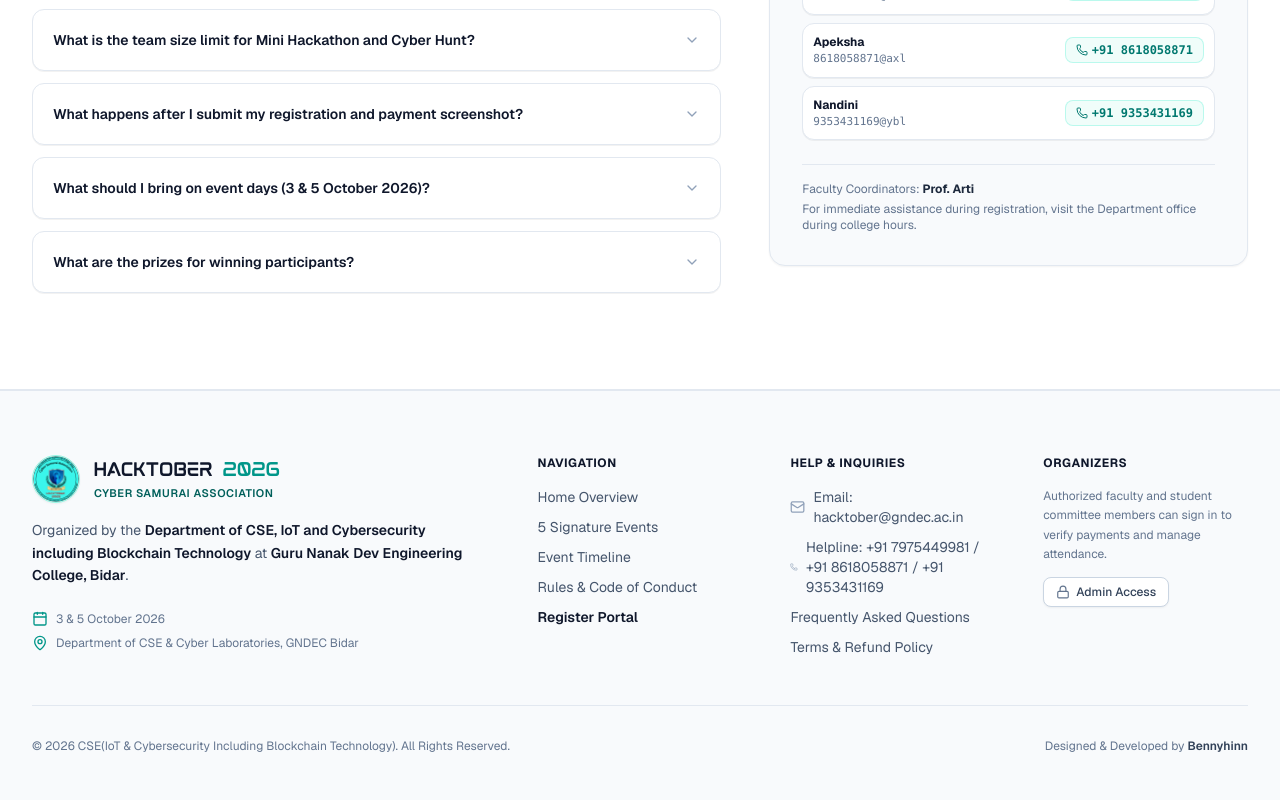
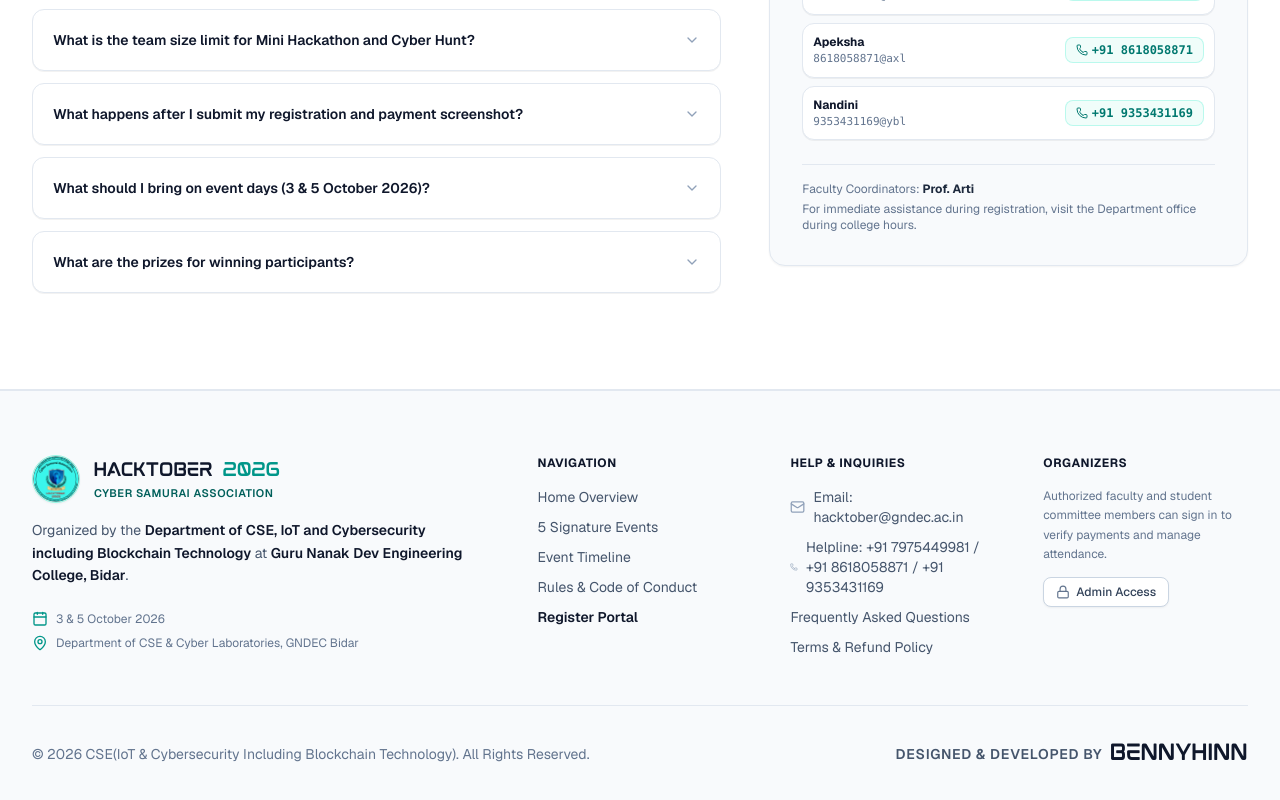
Before and after one commit to Bennyhinn007/Hacktober2026, a Next.js app: page / in a window 1280 px wide. Shown: the part 4800-5600 px from the top of the page. Built offline with nearby package versions, Linux system fonts and the light colour scheme; no server answers; the database is empty.

Commit message:
style: apply large Mokoto font for BENNYHINN in footer credit

```diff
--- a/src/components/public/Footer.tsx
+++ b/src/components/public/Footer.tsx
@@ -132,16 +132,18 @@ export default function Footer({ initialEventInfo }: FooterProps = {}) {
           </div>
         </div>
 
-        <div className="mt-12 pt-8 border-t border-slate-200 flex flex-col sm:flex-row items-center justify-between gap-4 text-xs text-slate-500">
-          <p className="text-center sm:text-left">
+        <div className="mt-12 pt-8 border-t border-slate-200 flex flex-col md:flex-row items-center justify-between gap-6">
+          <p className="text-center md:text-left text-xs sm:text-sm text-slate-500">
             &copy; 2026 CSE(IoT &amp; Cybersecurity Including Blockchain Technology). All Rights Reserved.
           </p>
-          <p className="text-center sm:text-right text-slate-500">
-            <span>Designed &amp; Developed by </span>
-            <span className="font-semibold text-slate-700 hover:text-slate-900 transition-colors">
-              Bennyhinn
+          <div className="flex flex-col sm:flex-row items-center gap-2 text-center sm:text-right">
+            <span className="text-xs sm:text-sm font-semibold text-slate-600 uppercase tracking-wider">
+              Designed &amp; Developed by
             </span>
-          </p>
+            <span className="font-mokoto text-xl sm:text-2xl tracking-widest text-slate-900 hover:text-teal-600 transition-colors uppercase">
+              BENNYHINN
+            </span>
+          </div>
         </div>
       </div>
     </footer>
```
